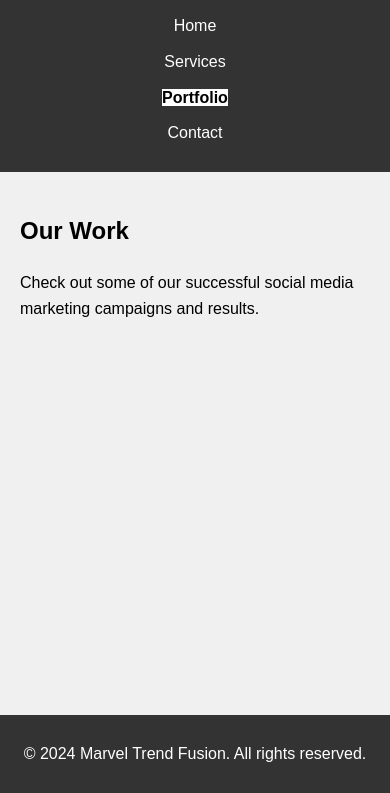
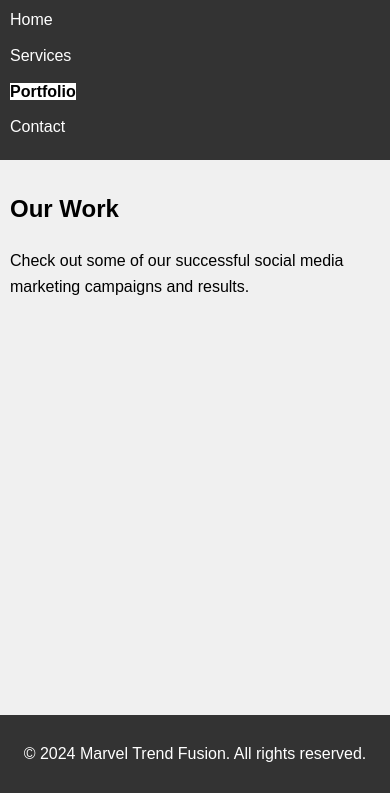
Before and after one commit to marvels-solutions/marvels-solutions.github.io, a plain HTML site: page portfolio.html in a window 390 px wide. Shown: the part 51-844 px from the top of the page. Drawn offline with Linux system fonts and the light colour scheme.

Commit message:
Updated CSS for responsive design, aligned navigation links for mobile view

```diff
--- a/portfolio.html
+++ b/portfolio.html
@@ -5,8 +5,7 @@
     <meta name="viewport" content="width=device-width, initial-scale=1.0">
     <meta name="description" content="View Marvel Trend Fusion's successful social media marketing campaigns.">
     <title>Portfolio - Marvel Trend Fusion</title>
-<link rel="stylesheet" href="styles.css">
-
+    <link rel="stylesheet" href="styles.css">
 </head>
 <body>
     <header>
@@ -20,10 +19,14 @@
             </ul>
         </nav>
     </header>
-    <section>
-        <h2>Our Work</h2>
-        <p>Check out some of our successful social media marketing campaigns and results.</p>
-    </section>
+
+    <main>
+        <section>
+            <h2>Our Work</h2>
+            <p>Check out some of our successful social media marketing campaigns and results.</p>
+        </section>
+    </main>
+
     <footer>
         <p>&copy; 2024 Marvel Trend Fusion. All rights reserved.</p>
     </footer>
--- a/styles.css
+++ b/styles.css
@@ -5,6 +5,10 @@ body {
     margin: 0;
     padding: 0;
     background-color: #f0f0f0;
+    display: grid;
+    grid-template-rows: auto 1fr auto;
+    height: 100vh;
+    overflow: hidden;
 }
 
 header {
@@ -12,6 +16,10 @@ header {
     color: #fff;
     padding: 10px 0;
     text-align: center;
+    position: sticky;
+    top: 0;
+    width: 100%;
+    z-index: 1000;
 }
 
 header h1 {
@@ -23,6 +31,7 @@ nav ul {
     list-style-type: none;
     padding: 0;
     text-align: center;
+    margin: 0;
 }
 
 nav ul li {
@@ -42,11 +51,12 @@ nav ul li a:hover {
 /* Highlight current page link */
 nav ul li.current a {
     font-weight: bold;
-background-color:white;
-color:black
+    background-color: white;
+    color: black;
 }
 
-section {
+main {
+    overflow-y: auto;
     padding: 20px;
 }
 
@@ -55,9 +65,10 @@ footer {
     color: #fff;
     text-align: center;
     padding: 10px 0;
-    position: absolute;
+    position: sticky;
     bottom: 0;
     width: 100%;
+    z-index: 1000;
 }
 
 /* Responsive design */
@@ -68,6 +79,13 @@ footer {
 
     nav ul li {
         display: block;
-        margin: 10px 0;
+        margin: 10px 10px;
+    }
+
+    main {
+        padding: 10px;
+    }
+ nav ul {
+        text-align: left; /* Align links to the left on small screens */
     }
 }
```
Also changed, not shown: contact.html (+10 -8 lines), index.html (+13 -9 lines), services.html (+4 -1 lines).
